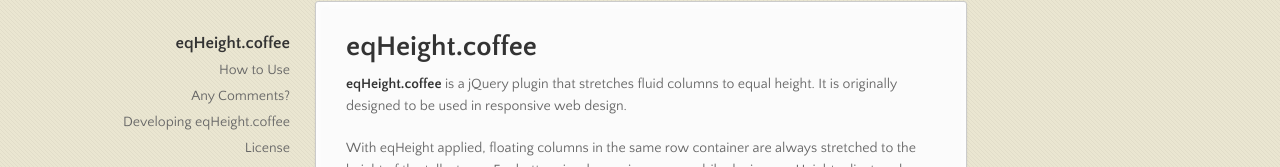
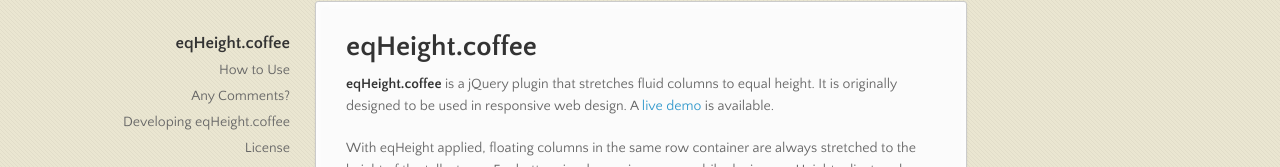
Before and after one commit to jsliang/eqHeight.coffee, a plain HTML site: page index.html in a window 1280 px wide. Shown: the part 189-356 px from the top of the page. Drawn offline with nearby package versions, Linux system fonts and the light colour scheme.

Commit message:
Added demo link to index.html

```diff
--- a/index.html
+++ b/index.html
@@ -41,7 +41,7 @@
       <section>
         <h1>eqHeight.coffee</h1>
 
-<p><strong>eqHeight.coffee</strong> is a jQuery plugin that stretches fluid columns to equal height. It is originally designed to be used in responsive web design.</p>
+<p><strong>eqHeight.coffee</strong> is a jQuery plugin that stretches fluid columns to equal height. It is originally designed to be used in responsive web design. A <a href="demo.html">live demo</a> is available.</p>
 
 <p>With eqHeight applied, floating columns in the same row container are always stretched to the height of the tallest one.
 For better visual experience on mobile devices, eqHeight adjusts column heights as window resizes.
```
